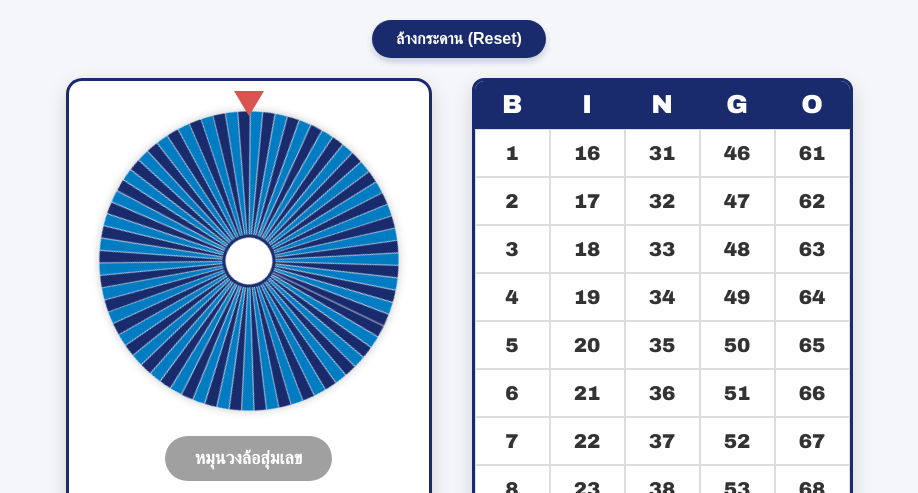
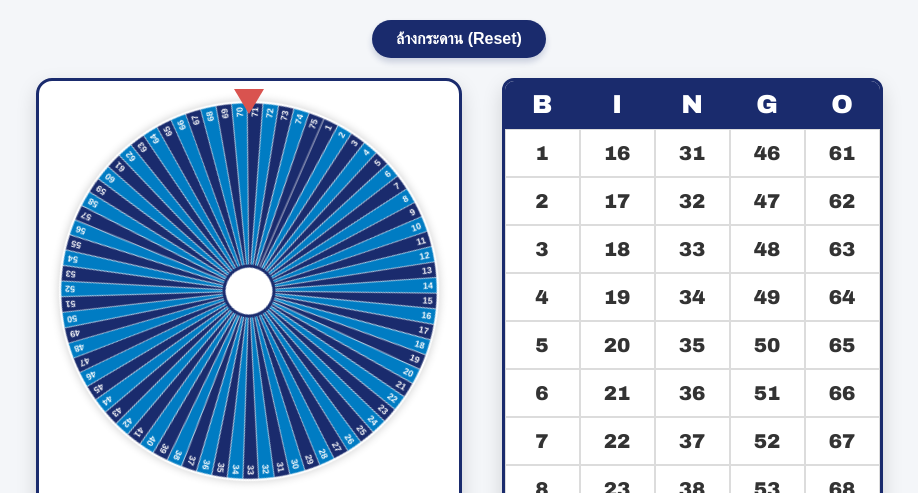
Before and after one commit to suparassamee/bingo, a plain HTML site: page index.html in a window 1280 px wide. Both pictures are taken after a click on the button "หมุนวงล้อสุ่มเลข". Shown: the part 278-771 px from the top of the page, without its empty margins (181-1099 px from the left). Drawn offline with Linux system fonts and the light colour scheme.

Commit message:
Update index.html

```diff
--- a/index.html
+++ b/index.html
@@ -138,8 +138,8 @@
 
         .wheel-wrapper {
             position: relative;
-            width: 320px;
-            height: 320px;
+            width: 380px;
+            height: 380px;
             display: flex;
             justify-content: center;
             align-items: center;
@@ -148,7 +148,7 @@
         /* ลูกศรชี้วงล้อ */
         .pointer {
             position: absolute;
-            top: -10px;
+            top: -12px;
             left: 50%;
             transform: translateX(-50%);
             width: 0;
@@ -264,7 +264,7 @@
         <div class="wheel-container">
             <div class="wheel-wrapper">
                 <div class="pointer"></div>
-                <canvas id="wheelCanvas" width="300" height="300"></canvas>
+                <canvas id="wheelCanvas" width="380" height="380"></canvas>
             </div>
             <button class="spin-btn" id="spinBtn" onclick="spinWheel()">หมุนวงล้อสุ่มเลข</button>
             <div class="result-display" id="resultDisplay">กดหมุนเพื่อเริ่มสุ่ม</div>
@@ -292,7 +292,7 @@
         const ctx = canvas.getContext('2d');
         const totalSegments = 75;
 
-        // วาดรูปวงล้อ 75 ช่อง
+        // วาดรูปวงล้อ 75 ช่องพร้อมตัวเลข
         function drawWheel() {
             const centerX = canvas.width / 2;
             const centerY = canvas.height / 2;
@@ -303,10 +303,12 @@
 
             for (let i = 0; i < totalSegments; i++) {
                 const angle = i * sliceAngle;
+                const num = i + 1;
 
+                // วาดช่องวงล้อ
                 ctx.beginPath();
                 ctx.moveTo(centerX, centerY);
-                ctx.arc(centerX, centerY, radius, angle, angle + sliceAngle);
+                ctx.arc(centerX, centerY, radius - 2, angle, angle + sliceAngle);
                 ctx.closePath();
 
                 // สลับสีฟ้า/น้ำเงินตามธีม
@@ -315,6 +317,16 @@
                 ctx.lineWidth = 0.5;
                 ctx.strokeStyle = '#ffffff';
                 ctx.stroke();
+
+                // วาดตัวเลขลงในช่อง
+                ctx.save();
+                ctx.translate(centerX, centerY);
+                ctx.rotate(angle + sliceAngle / 2);
+                ctx.textAlign = "right";
+                ctx.fillStyle = "#ffffff";
+                ctx.font = "bold 9px Arial";
+                ctx.fillText(num, radius - 6, 3);
+                ctx.restore();
             }
 
             // วาดวงกลมตรงกลางวงล้อ
@@ -346,13 +358,23 @@
             // ลบเลขที่ถูกสุ่มออก เพื่อไม่ให้สุ่มซ้ำ
             availableNumbers.splice(randomIndex, 1);
 
-            // คำนวณองศาการหมุน
+            // คำนวณองศาการหมุนให้อยู่ตรงลูกศรด้านบนพอดี (-90 องศาคือทิศด้านบน)
             const extraRounds = 5 + Math.floor(Math.random() * 3); // หมุน 5-7 รอบ
-            const targetSegmentAngle = (360 / totalSegments);
+            const sliceDeg = 360 / totalSegments;
 
-            // ปรับตำแหน่งมุมให้ลูกศรด้านบนชี้ตรงเลข
-            const targetAngle = (360 - ((selectedNumber - 1) * targetSegmentAngle) - (targetSegmentAngle / 2)) % 360;
-            const totalDegrees = currentRotation + (extraRounds * 360) + targetAngle - (currentRotation % 360);
+            // ตำแหน่งมุมของเลขที่ถูกสุ่ม
+            const numberAngle = (selectedNumber - 1) * sliceDeg + (sliceDeg / 2);
+
+            // หมุนให้ตำแหน่งเป้าหมายไปหยุดที่ด้านบนสุด (270 องศา)
+            const targetRotation = (270 - numberAngle) % 360;
+            const currentDegree = currentRotation % 360;
+            let degreeToRotate = targetRotation - currentDegree;
+
+            if (degreeToRotate <= 0) {
+                degreeToRotate += 360;
+            }
+
+            const totalDegrees = currentRotation + (extraRounds * 360) + degreeToRotate;
 
             currentRotation = totalDegrees;
             canvas.style.transition = 'transform 4s cubic-bezier(0.15, 0.9, 0.2, 1)';
```
